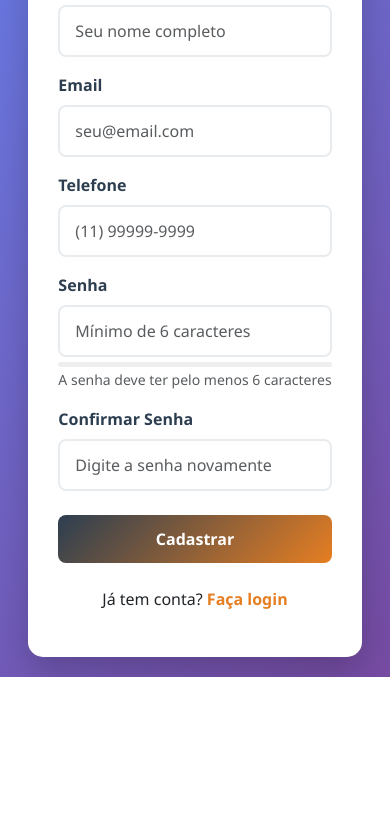
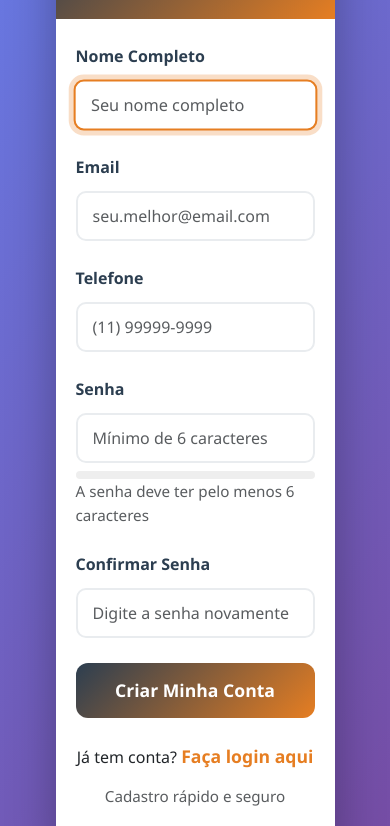
Before and after one commit to NathanielNRS/barbearia-agendamento, a plain HTML site: page frontend/register.html in a window 390 px wide. Shown: the part 211-1037 px from the top of the page. Before the commit the page ends 888 px from the top, so only its background shows below. Drawn offline with nearby package versions, Linux system fonts and the light colour scheme.

Commit message:
Update register.html

```diff
--- a/frontend/register.html
+++ b/frontend/register.html
@@ -19,11 +19,13 @@
             display: flex;
             flex-direction: column;
             font-family: 'Segoe UI', Tahoma, Geneva, Verdana, sans-serif;
+            padding: 20px;
         }
 
         .navbar {
             background-color: var(--primary) !important;
             box-shadow: 0 2px 10px rgba(0, 0, 0, 0.1);
+            margin-bottom: 30px;
         }
 
         .container {
@@ -34,71 +36,100 @@
             padding: 20px;
         }
 
+        /* ✅ BARRAS EXPANDIDAS HORIZONTALMENTE - IGUAL LOGIN */
         .card {
             border: none;
-            border-radius: 15px;
-            box-shadow: 0 15px 35px rgba(0, 0, 0, 0.2);
+            border-radius: 20px;
+            box-shadow: 0 20px 50px rgba(0, 0, 0, 0.3);
             overflow: hidden;
             width: 100%;
-            max-width: 450px;
+            max-width: 600px; /* ✅ AUMENTADO DE 450px PARA 600px */
+            min-width: 500px; /* ✅ LARGURA MÍNIMA GARANTIDA */
             background: white;
+            transition: all 0.3s ease;
+        }
+
+        .card:hover {
+            transform: translateY(-5px);
+            box-shadow: 0 25px 60px rgba(0, 0, 0, 0.4);
         }
 
         .card-header {
             background: linear-gradient(135deg, var(--primary) 0%, var(--secondary) 100%);
             color: white;
             text-align: center;
-            padding: 25px;
+            padding: 35px; /* ✅ MAIS ESPAÇO NO TOPO */
             border-bottom: none;
         }
 
         .card-header h3 {
             margin: 0;
             font-weight: 700;
+            font-size: 2.2rem; /* ✅ TÍTULO MAIOR */
+        }
+
+        .card-header::after {
+            content: '';
+            display: block;
+            width: 60px;
+            height: 4px;
+            background: rgba(255, 255, 255, 0.5);
+            margin: 15px auto 0;
+            border-radius: 2px;
         }
 
         .card-body {
-            padding: 30px;
+            padding: 40px; /* ✅ MAIS ESPAÇO INTERNO */
         }
 
         .form-label {
             font-weight: 600;
             color: var(--dark);
-            margin-bottom: 8px;
+            margin-bottom: 12px;
+            font-size: 1.1rem; /* ✅ LABELS MAIORES */
         }
 
         .form-control {
-            padding: 12px 15px;
-            border-radius: 8px;
+            padding: 15px 20px; /* ✅ CAMPOS MAIS ALTOS */
+            border-radius: 10px;
             border: 2px solid #e9ecef;
             transition: all 0.3s;
+            font-size: 1.1rem; /* ✅ TEXTO MAIOR NOS CAMPOS */
+            height: 55px; /* ✅ ALTURA FIXA MAIOR */
         }
 
         .form-control:focus {
             border-color: var(--secondary);
-            box-shadow: 0 0 0 0.25rem rgba(230, 126, 34, 0.25);
+            box-shadow: 0 0 0 0.3rem rgba(230, 126, 34, 0.25);
+            transform: scale(1.02);
         }
 
         .btn-primary {
             background: linear-gradient(135deg, var(--primary) 0%, var(--secondary) 100%);
             border: none;
-            padding: 12px;
+            padding: 18px; /* ✅ BOTÃO MAIS ALTO */
             font-weight: 600;
-            border-radius: 8px;
+            border-radius: 12px;
             transition: all 0.3s;
             width: 100%;
+            font-size: 1.2rem; /* ✅ TEXTO MAIOR NO BOTÃO */
+            height: 60px; /* ✅ ALTURA MAIOR */
+            display: flex;
+            align-items: center;
+            justify-content: center;
         }
 
         .btn-primary:hover {
-            transform: translateY(-2px);
-            box-shadow: 0 5px 15px rgba(0, 0, 0, 0.2);
+            transform: translateY(-3px) scale(1.02);
+            box-shadow: 0 10px 25px rgba(0, 0, 0, 0.3);
         }
 
         .alert {
-            border-radius: 8px;
-            padding: 12px 15px;
-            margin-bottom: 20px;
+            border-radius: 10px;
+            padding: 15px 20px;
+            margin-bottom: 25px;
             border: none;
+            font-size: 1.1rem;
         }
 
         .link-login {
@@ -106,22 +137,24 @@
             text-decoration: none;
             font-weight: 600;
             transition: all 0.3s;
+            font-size: 1.1rem;
         }
 
         .link-login:hover {
             color: var(--primary);
             text-decoration: underline;
+            transform: scale(1.05);
         }
 
         .loading {
             display: inline-block;
-            width: 20px;
-            height: 20px;
-            border: 3px solid rgba(255, 255, 255, 0.3);
+            width: 25px;
+            height: 25px;
+            border: 4px solid rgba(255, 255, 255, 0.3);
             border-radius: 50%;
             border-top-color: white;
             animation: spin 1s ease-in-out infinite;
-            margin-right: 10px;
+            margin-right: 12px;
         }
 
         @keyframes spin {
@@ -131,11 +164,12 @@
         }
 
         .password-strength {
-            height: 5px;
-            border-radius: 3px;
-            margin-top: 5px;
+            height: 8px; /* ✅ MAIS ALTO */
+            border-radius: 4px;
+            margin-top: 8px;
             background-color: #eee;
             overflow: hidden;
+            transition: all 0.3s ease;
         }
 
         .strength-0 { width: 20%; background-color: #dc3545; }
@@ -143,6 +177,71 @@
         .strength-2 { width: 60%; background-color: #ffc107; }
         .strength-3 { width: 80%; background-color: #20c997; }
         .strength-4 { width: 100%; background-color: #198754; }
+
+        .form-group {
+            margin-bottom: 25px; /* ✅ MAIS ESPAÇO ENTRE OS CAMPOS */
+        }
+
+        .input-group {
+            position: relative;
+        }
+
+        .input-icon {
+            position: absolute;
+            right: 15px;
+            top: 50%;
+            transform: translateY(-50%);
+            color: #6c757d;
+            z-index: 5;
+        }
+
+        .text-muted {
+            font-size: 0.95rem;
+            margin-top: 5px;
+        }
+
+        /* ✅ RESPONSIVIDADE MELHORADA */
+        @media (max-width: 768px) {
+            .card {
+                max-width: 90%;
+                min-width: unset;
+                margin: 0 auto;
+            }
+
+            .card-body {
+                padding: 30px 25px;
+            }
+
+            .card-header {
+                padding: 25px;
+            }
+
+            .card-header h3 {
+                font-size: 1.8rem;
+            }
+        }
+
+        @media (max-width: 480px) {
+            .card-body {
+                padding: 25px 20px;
+            }
+
+            .form-control {
+                padding: 12px 15px;
+                height: 50px;
+                font-size: 1rem;
+            }
+
+            .btn-primary {
+                padding: 15px;
+                height: 55px;
+                font-size: 1.1rem;
+            }
+
+            .form-label {
+                font-size: 1rem;
+            }
+        }
     </style>
 </head>
 <body>
@@ -156,7 +255,7 @@
 
     <div class="container">
         <div class="row justify-content-center">
-            <div class="col-md-8">
+            <div class="col-12 col-md-10 col-lg-8">
                 <div class="card">
                     <div class="card-header">
                         <h3>Cadastro</h3>
@@ -165,36 +264,59 @@
                         <div id="registerMessage" class="alert" style="display: none;"></div>
 
                         <form id="registerForm">
-                            <div class="mb-3">
+                            <div class="form-group">
                                 <label for="nome" class="form-label">Nome Completo</label>
+                                <div class="input-group">
                                     <input type="text" class="form-control" id="nome" required placeholder="Seu nome completo">
+
                                 </div>
-                            <div class="mb-3">
+                            </div>
+
+                            <div class="form-group">
                                 <label for="email" class="form-label">Email</label>
-                                <input type="email" class="form-control" id="email" required placeholder="seu@email.com">
+                                <div class="input-group">
+                                    <input type="email" class="form-control" id="email" required placeholder="seu.melhor@email.com">
+
                                 </div>
-                            <div class="mb-3">
+                            </div>
+
+                            <div class="form-group">
                                 <label for="telefone" class="form-label">Telefone</label>
+                                <div class="input-group">
                                     <input type="tel" class="form-control" id="telefone" required placeholder="(11) 99999-9999">
+
                                 </div>
-                            <div class="mb-3">
+                            </div>
+
+                            <div class="form-group">
                                 <label for="senha" class="form-label">Senha</label>
+                                <div class="input-group">
                                     <input type="password" class="form-control" id="senha" required placeholder="Mínimo de 6 caracteres">
+
+                                </div>
                                 <div class="password-strength" id="passwordStrength"></div>
                                 <small class="text-muted">A senha deve ter pelo menos 6 caracteres</small>
                             </div>
-                            <div class="mb-4">
+
+                            <div class="form-group">
                                 <label for="confirmarSenha" class="form-label">Confirmar Senha</label>
+                                <div class="input-group">
                                     <input type="password" class="form-control" id="confirmarSenha" required placeholder="Digite a senha novamente">
+
                                 </div>
+                            </div>
+
+                            <div class="form-group">
                                 <button type="submit" class="btn btn-primary">
-                                <span id="registerText">Cadastrar</span>
+                                    <span id="registerText">Criar Minha Conta</span>
                                     <span id="registerSpinner" class="loading" style="display: none;"></span>
                                 </button>
+                            </div>
                         </form>
 
                         <div class="text-center mt-4">
-                            <p>Já tem conta? <a href="login.html" class="link-login">Faça login</a></p>
+                            <p>Já tem conta? <a href="login.html" class="link-login">Faça login aqui</a></p>
+                            <p class="text-muted mt-2">Cadastro rápido e seguro</p>
                         </div>
                     </div>
                 </div>
@@ -203,7 +325,6 @@
     </div>
 
     <script>
-        // Função para validar a força da senha
         function checkPasswordStrength(password) {
             let strength = 0;
 
@@ -216,7 +337,6 @@
             return Math.min(strength, 4);
         }
 
-        // Função para validar o formulário
         function validateForm() {
             const nome = document.getElementById('nome').value;
             const email = document.getElementById('email').value;
@@ -225,10 +345,8 @@
             const confirmarSenha = document.getElementById('confirmarSenha').value;
             const messageElement = document.getElementById('registerMessage');
 
-            // Reset message
             messageElement.style.display = 'none';
 
-            // Validar campos obrigatórios
             if (!nome || !email || !telefone || !senha || !confirmarSenha) {
                 messageElement.textContent = 'Por favor, preencha todos os campos.';
                 messageElement.className = 'alert alert-danger';
@@ -236,7 +354,6 @@
                 return false;
             }
 
-            // Validar email
             const emailRegex = /^[^\s@]+@[^\s@]+\.[^\s@]+$/;
             if (!emailRegex.test(email)) {
                 messageElement.textContent = 'Por favor, insira um email válido.';
@@ -245,7 +362,6 @@
                 return false;
             }
 
-            // Validar senha
             if (senha.length < 6) {
                 messageElement.textContent = 'A senha deve ter pelo menos 6 caracteres.';
                 messageElement.className = 'alert alert-danger';
@@ -253,7 +369,6 @@
                 return false;
             }
 
-            // Validar confirmação de senha
             if (senha !== confirmarSenha) {
                 messageElement.textContent = 'As senhas não coincidem.';
                 messageElement.className = 'alert alert-danger';
@@ -264,7 +379,6 @@
             return true;
         }
 
-        // Função para registrar usuário
         async function registerUser(userData) {
             try {
                 const response = await fetch('http://localhost:3001/auth/registrar', {
@@ -293,7 +407,6 @@
             }
         }
 
-        // Configurar eventos quando a página carregar
         document.addEventListener('DOMContentLoaded', function() {
             const registerForm = document.getElementById('registerForm');
             const senhaInput = document.getElementById('senha');
@@ -315,12 +428,10 @@
                 const registerSpinner = document.getElementById('registerSpinner');
                 const messageElement = document.getElementById('registerMessage');
 
-                // Mostrar loading
-                registerText.textContent = 'Cadastrando...';
+                registerText.textContent = 'Criando conta...';
                 registerSpinner.style.display = 'inline-block';
                 messageElement.style.display = 'none';
 
-                // Preparar dados para envio
                 const userData = {
                     nome: document.getElementById('nome').value,
                     email: document.getElementById('email').value,
@@ -328,7 +439,6 @@
                     senha: document.getElementById('senha').value
                 };
 
-                // Tentar registrar
                 const result = await registerUser(userData);
 
                 if (result.success) {
@@ -336,7 +446,6 @@
                     messageElement.className = 'alert alert-success';
                     messageElement.style.display = 'block';
 
-                    // Redirecionar para login após 2 segundos
                     setTimeout(() => {
                         window.location.href = 'login.html?registered=true';
                     }, 2000);
@@ -345,11 +454,14 @@
                     messageElement.className = 'alert alert-danger';
                     messageElement.style.display = 'block';
 
-                    // Restaurar botão
-                    registerText.textContent = 'Cadastrar';
+                    registerText.textContent = '🚀 Criar Minha Conta';
                     registerSpinner.style.display = 'none';
                 }
             });
+
+            setTimeout(() => {
+                document.getElementById('nome').focus();
+            }, 500);
         });
     </script>
 </body>
```
Lines whose indentation alone changed are shown as unchanged.
